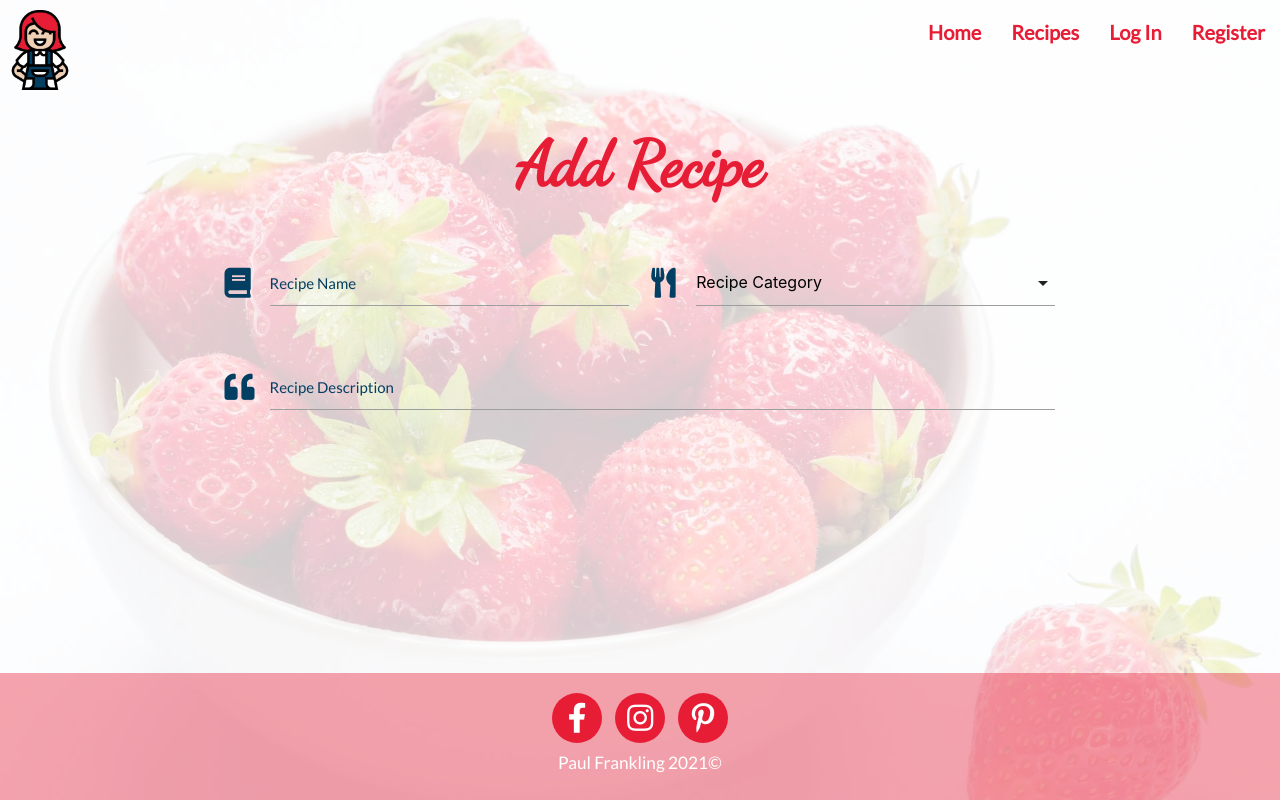
After one commit to PaulFrankling/recip_me, a Flask app: page /add_recipe in a window 1280 px wide. The commit adds this page. Run offline with Flask 2, Linux system fonts and the light colour scheme; data that the repository does not hold is empty; some libraries are stand-ins or nearby versions.

Commit message:
Started to create and complete Add Recipe page

```diff
--- a/app.py
+++ b/app.py
@@ -98,6 +98,12 @@ def show_recipe(recipe_id):
                             methods=methods, ingredients=ingredients)
 
 
+@app.route("/add_recipe")
+def add_recipe():
+    categories = mongo.db.categories.find()
+    return render_template("add_recipe.html", categories=categories)
+
+
 @app.route("/profile/<username>", methods=["GET","POST"])
 def profile(username):
     username = mongo.db.users.find_one(
--- a/static/js/script.js
+++ b/static/js/script.js
@@ -1,3 +1,4 @@
   $(document).ready(function(){
     $('.sidenav').sidenav();
+    $('select').formSelect();
   });
--- /dev/null
+++ b/templates/add_recipe.html
@@ -0,0 +1,46 @@
+{% extends "base.html" %}
+{% block content %}
+
+<main>
+
+    <div class="container">
+        <div class="row">
+            <div class="col s12">
+                <h1 class="center-align page-title">Add Recipe</h1>
+            </div>
+        </div>
+    </div>
+
+    <div class="row">
+        <form class="col s12 m8 offset-m2 account-form" method="POST" action="">
+            <div class="row">
+                <div class="input-field col s12 m6">
+                    <i class="fas fa-book prefix"></i>
+                    <input id="recipe_name" name="recipe_name" type="text" minlength="5" maxlength="50" pattern="^[a-zA-Z0-9]{5,15}$"
+                        class="validate" required>
+                    <label for="recipe_name">Recipe Name</label>
+                </div>
+                <div class="input-field col s12 m6">
+                    <i class="fas fa-utensils prefix"></i>
+                     <select id="category_name" name="category_name" class="validate" required>
+                        <option value="" disabled selected>Recipe Category</option>
+                        {% for category in categories %}
+                        <option value="{{ category.category_name }}">{{ category.category_name }}</option>
+                        {% endfor %}
+                     </select>
+                </div>
+            </div>
+            <div class="row">
+                <div class="input-field col s12">
+                    <i class="fas fa-quote-left prefix"></i>
+                    <input id="recipe_desc" name="recipe_desc" type="text" minlength="10" maxlength="200"
+                        class="validate" required>
+                    <label for="recipe_desc">Recipe Description</label>
+                </div>
+            </div>
+        </form>
+    </div>
+
+</main>
+
+{% endblock %}
--- a/templates/base.html
+++ b/templates/base.html
@@ -30,6 +30,7 @@
                     <li><a href="{{ url_for('index') }}">Home</a></li>
                     <li><a href="{{ url_for('recipes') }}">Recipes</a></li>
                     {% if session.user %}
+                    <li><a href="{{ url_for('add_recipe') }}">Add Recipe</a></li>
                     <li><a href="{{ url_for('profile', username=session['user']) }}">Profile</a></li>
                     <li><a href="{{ url_for('logout') }}">Log Out</a></li>
                     {% else %}
@@ -44,6 +45,7 @@
             <li><a href="{{ url_for('index') }}">Home</a></li>
             <li><a href="{{ url_for('recipes') }}">Recipes</a></li>
             {% if session.user %}
+            <li><a href="{{ url_for('add_recipe') }}">Add Recipe</a></li>
             <li><a href="{{ url_for('profile', username=session['user']) }}">Profile</a></li>
             <li><a href="{{ url_for('logout') }}">Log Out</a></li>
             {% else %}
--- a/templates/recipes.html
+++ b/templates/recipes.html
@@ -25,9 +25,9 @@
 
     {% if recipes %}
     <div class="container">
-        <div class="row">
+        <div class="row center-align">
             {% for recipe in recipes %}
-            <div class="col s12 m4 center-align">
+            <div class="col s12 m4">
                 <div class="card">
                     <div class="card-image waves-effect waves-light">
                         <a href="{{ url_for('show_recipe', recipe_id=recipe._id) }}"><img class="food-image"
```
